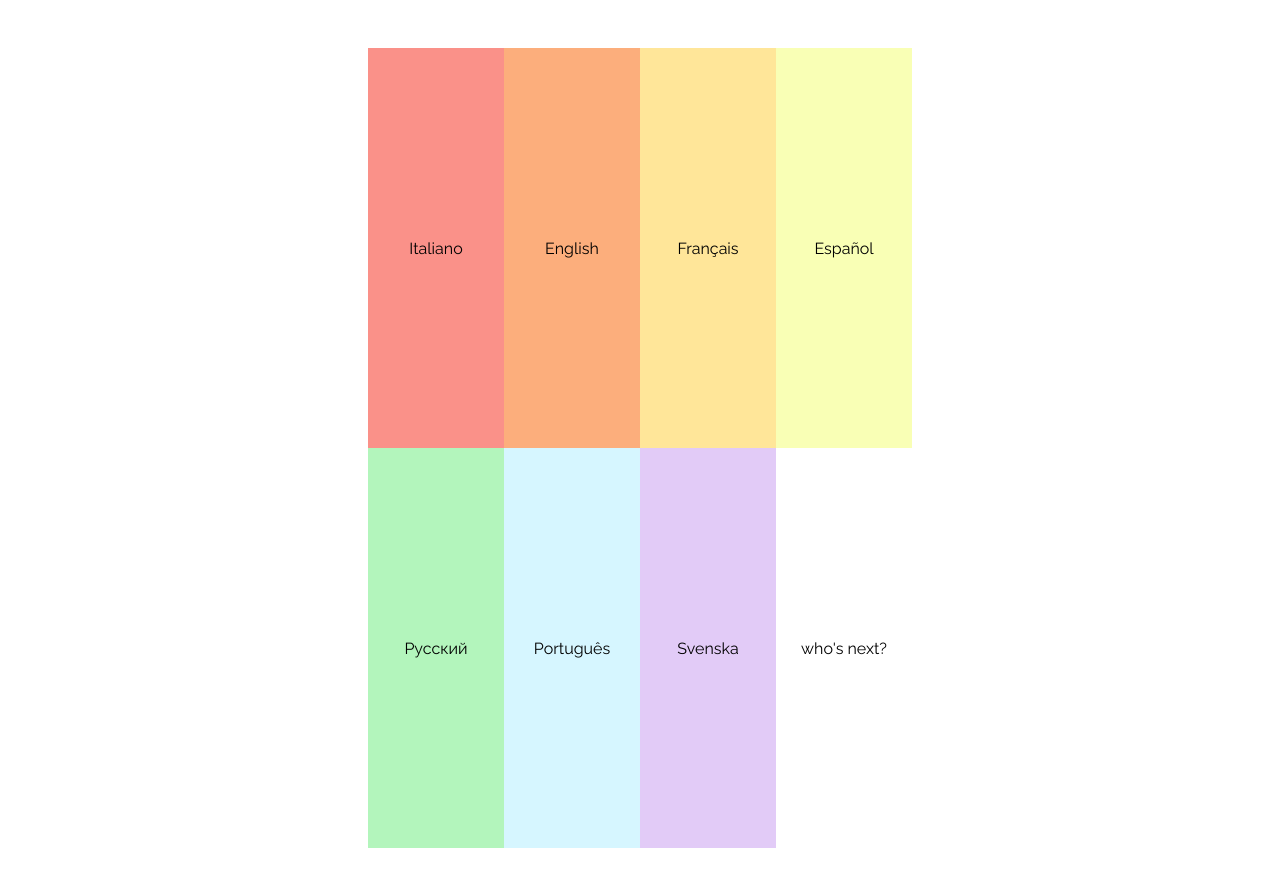
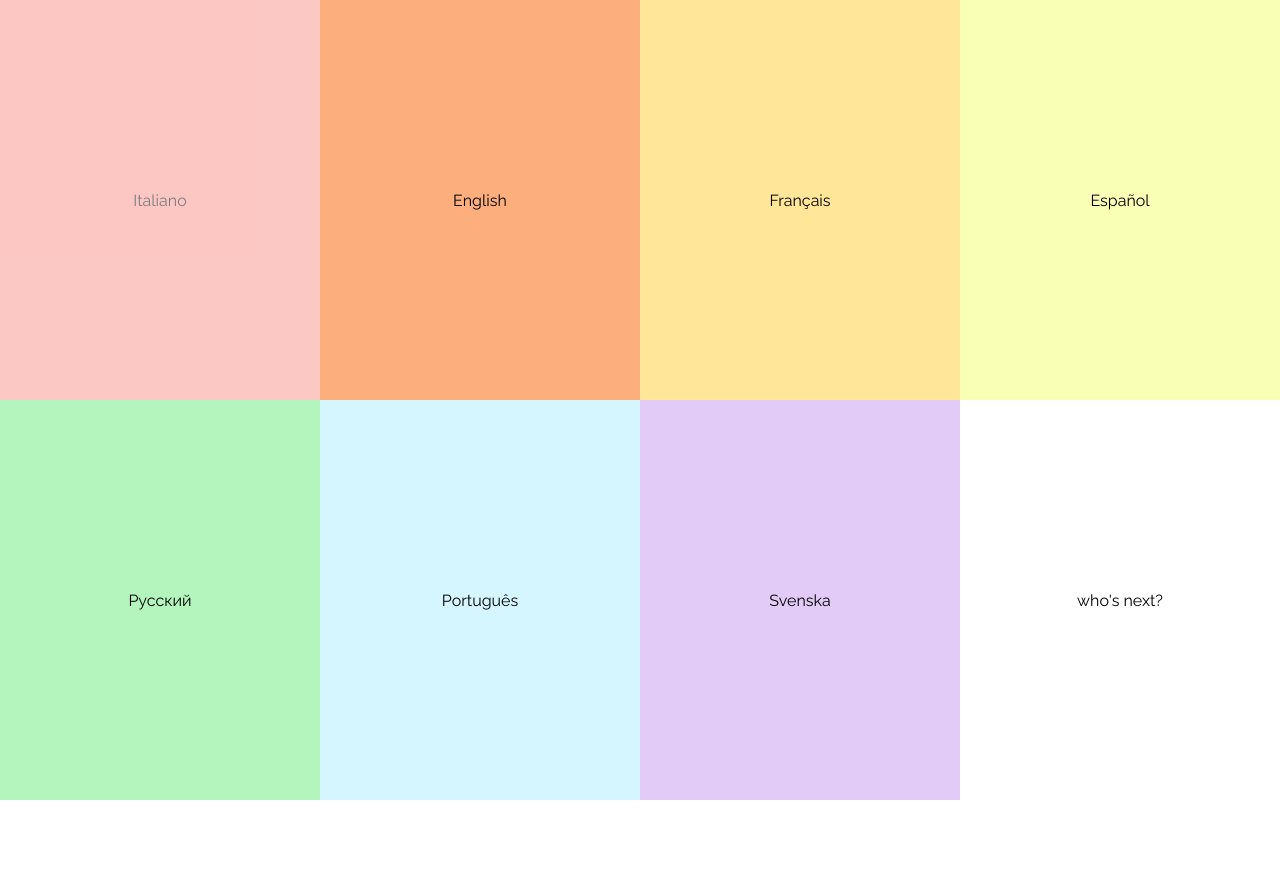
Before and after one commit to lidiaCirrone/polyglotwannabe, a Next.js app: page / in a window 1280 px wide. Shown: the top 886 px of the page. After the commit the page ends 800 px from the top, so only its background shows below. Built offline with nearby package versions, Linux system fonts and the light colour scheme.

Commit message:
layout page

```diff
--- a/components/layout.js
+++ b/components/layout.js
@@ -1,5 +1,4 @@
 import Head from "next/head";
-import styles from "./layout.module.css"
 
 export default function Layout({ pageName, pageDescription, children }) {
    return (
@@ -10,7 +9,7 @@ export default function Layout({ pageName, pageDescription, children }) {
             <meta name="viewport" content="width=device-width, initial-scale=1" />
             <link rel="icon" href="/favicon.ico" />
          </Head>
-         <div className={styles.container}>{children}</div>
+         {children}
       </>
    )
 }
--- a/components/layout.module.css
+++ /dev/null
@@ -1,5 +0,0 @@
-.container {
-   max-width: 36rem;
-   padding: 0 1rem;
-   margin: 3rem auto 6rem;
-}
```
